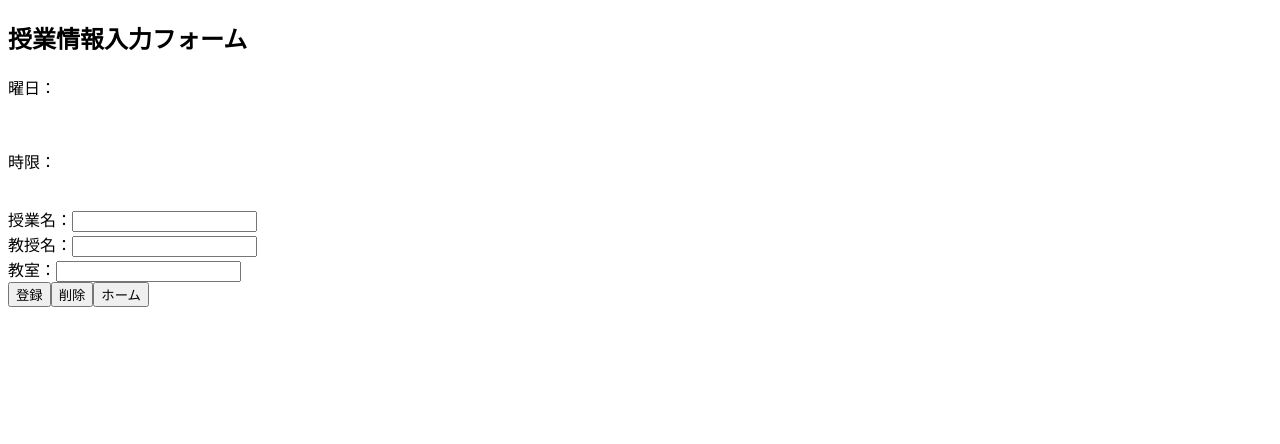
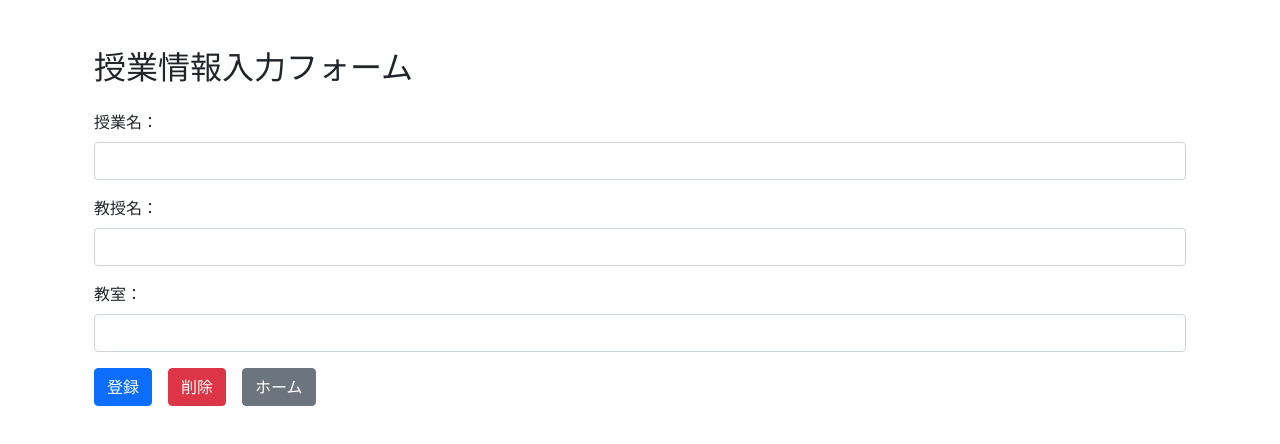
Before and after one commit to sophia-frontend-backend/timetable, a Vue app in the folder frontend/: page /register in a window 1280 px wide. Shown: the top 444 px of the page. Built offline with nearby package versions, Linux system fonts and the light colour scheme.

Commit message:
Tatsuki 修正

```diff
--- a/frontend/index.html
+++ b/frontend/index.html
@@ -4,10 +4,12 @@
   <meta charset="UTF-8">
   <link rel="icon" href="/favicon.ico" />
   <meta name="viewport" content="width=device-width, initial-scale=1.0">
+  <link href="https://cdn.jsdelivr.net/npm/bootstrap@5.0.2/dist/css/bootstrap.min.css" rel="stylesheet" integrity="sha384-EVSTQN3/azprG1Anm3QDgpJLIm9Nao0Yz1ztcQTwFspd3yD65VohhpuuCOmLASjC" crossorigin="anonymous">
   <title>Vite App</title>
 </head>
 <body>
-  <div id="app"></div>
+  <div id="app" class="container" ></div>
   <script type="module" src="/src/main.js"></script>
+  <script src="https://cdn.jsdelivr.net/npm/bootstrap@5.0.2/dist/js/bootstrap.bundle.min.js" integrity="sha384-MrcW6ZMFYlzcLA8Nl+NtUVF0sA7MsXsP1UyJoMp4YLEuNSfAP+JcXn/tWtIaxVXM" crossorigin="anonymous"></script>
 </body>
 </html>
--- a/frontend/src/components/Home.vue
+++ b/frontend/src/components/Home.vue
@@ -1,6 +1,6 @@
 <template>
   <div>
-    <table>
+    <table class="table table-sm table-bordered">
       <thead>
         <tr>
           <th></th>
@@ -8,17 +8,29 @@
         </tr>
       </thead>
       <tbody>
-        <tr v-for="period in periods" :key="period">
+        <tr v-for="period in periods" :key="period"  style="height: 100px;">
           <td>{{ period }}限</td>
+
           <td v-for="dateLabel in weekDays" :key="dateLabel" @click="showEditForm(dateLabel, period)">
-            {{ getTableCellContent(dateLabel, period) }}
+            <template v-if="getClassname(dateLabel, period)">
+              <div v-if="getClassname(dateLabel, period).classname">
+                {{ `授業: ${getClassname(dateLabel, period).classname}` }}
+              </div>
+              <div v-if="getClassname(dateLabel, period).room">
+                {{ `教室: ${getClassname(dateLabel, period).room}` }}
+              </div>
+              <div v-if="getClassname(dateLabel, period).professor">
+                {{ `教授: ${getClassname(dateLabel, period).professor}` }}
+              </div>
+            </template>
+
           </td>
         </tr>
       </tbody>
     </table>
-    <button @click="deleteAllTable">全てのデータを削除</button>
+    <button class="btn btn-danger m-3" @click="deleteAllTable">全てのデータを削除</button>
   </div>
-  {{ ClassInfo }}
+  <!-- {{ ClassInfo }} -->
 </template>
 
 <script>
@@ -82,6 +94,18 @@ export default {
     //   //   console.error('データの更新に失敗しました:', error);
     //   // }
     // },
+    // 勝手に追加したから消して自分で作り直して良いよ -----------------------------
+    getClassname(date, period) {
+      if (this.ClassInfo.timetabels && this.ClassInfo.timetabels.length > 0) {
+        const targetClass = this.ClassInfo.timetabels.find(
+            item => item.date === date && parseInt(item.period) === parseInt(period)
+          );
+        return targetClass
+      } else {
+        return null;
+      }
+    },
+    // --------------------------------------------
 
     getTableCellContent(dateLabel, period) {
       return this.cellContents[`${dateLabel}-${period}`] || '';
--- a/frontend/src/components/Register.vue
+++ b/frontend/src/components/Register.vue
@@ -1,28 +1,27 @@
 <template>
-  <div>
-    <h2>授業情報入力フォーム</h2>
+  <div class="container mt-5">
+    <h2 class="mb-4">授業情報入力フォーム</h2>
     <form @submit.prevent="submitClassInfo">
-      <p>曜日：{{ date }}</p>
-      <br>
+      <div class="mb-3">
+        <label for="classname" class="form-label">授業名：</label>
+        <input v-model="classname" id="classname" type="text" class="form-control" required>
+      </div>
 
-      <p>時限：{{ period }}</p>
-      <br>
+      <div class="mb-3">
+        <label for="professor" class="form-label">教授名：</label>
+        <input v-model="professor" id="professor" type="text" class="form-control">
+      </div>
 
-      <label for="classname">授業名：</label>
-      <input v-model="classname" id="classname" type="text" required>
-      <br>
+      <div class="mb-3">
+        <label for="room" class="form-label">教室：</label>
+        <input v-model="room" id="room" type="text" class="form-control">
+      </div>
 
-      <label for="professor">教授名：</label>
-      <input v-model="professor" id="professor" type="text" required>
-      <br>
-
-      <label for="room">教室：</label>
-      <input v-model="room" id="room" type="text" required>
-      <br>
-
-      <button type="submit">登録</button>
-      <button type="button" @click="deleteClassInfo">削除</button>
-      <router-link to="/"><button>ホーム</button></router-link>
+      <div class="mb-3">
+        <button type="submit" class="btn btn-primary">登録</button>
+        <button type="button" @click="deleteClassInfo" class="btn btn-danger mx-3">削除</button>
+        <router-link to="/" class="btn btn-secondary">ホーム</router-link>
+      </div>
     </form>
   </div>
 </template>
--- a/frontend/src/store.js
+++ b/frontend/src/store.js
@@ -34,10 +34,14 @@ const store = createStore({
     },
     async changeTable({ dispatch }, updatedData) {
       try {
+
         const { date, period } = updatedData;
-
         // PUTリクエストをバックエンドに送信
-        await axios.put(`http://127.0.0.1:5000/${date}/${period}`, updatedData);
+        await axios.put(`http://127.0.0.1:5000/timetable/${date}/${period}`, updatedData,{
+          headers: {
+              'Content-Type': 'application/json',  // 適切なContent-Typeを指定する
+          }
+      });
 
         // データが変更されたので、再度データを取得
         await dispatch('fetchDataFromBackend');
@@ -49,7 +53,7 @@ const store = createStore({
     async deleteTable({ dispatch }, { date, period }) {
       try {
         // PUTリクエストをバックエンドに送信
-        await axios.put(`http://127.0.0.1:5000/${date}/${period}`, {
+        await axios.put(`http://127.0.0.1:5000/timetable/${date}/${period}`, {
           classname: '',
           professor: '',
           room: ''
```
Also changed, not shown: 1 other file (tests, documents, lock files or other folders).
